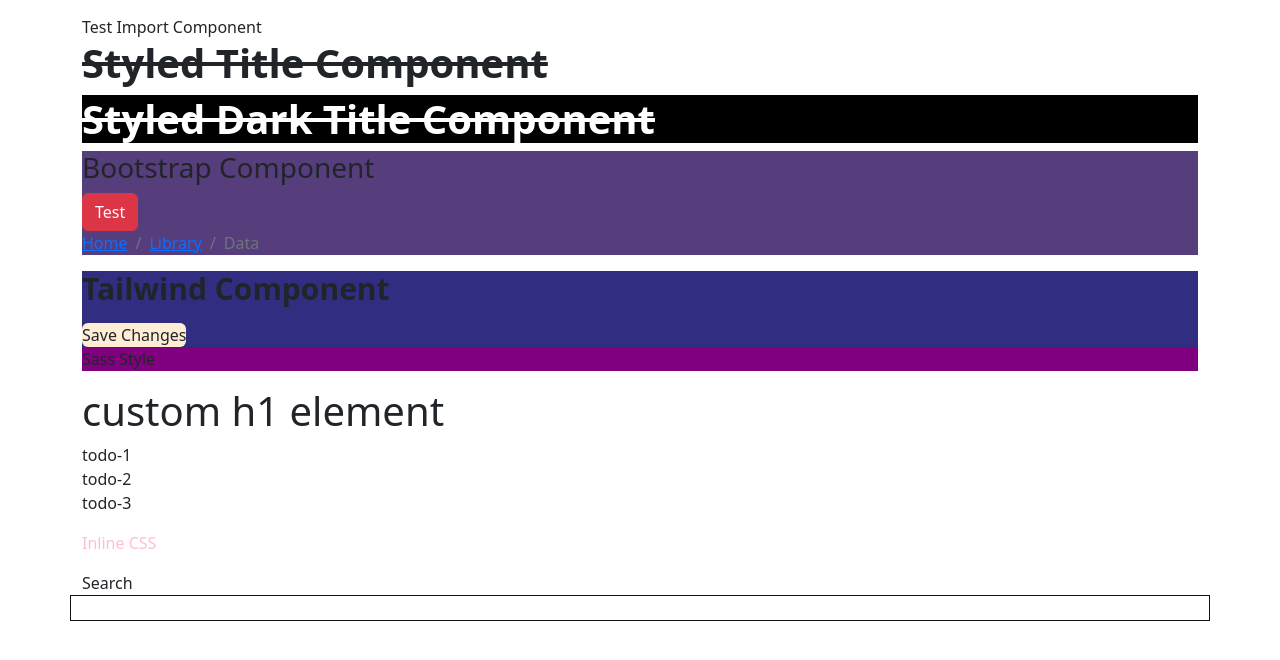
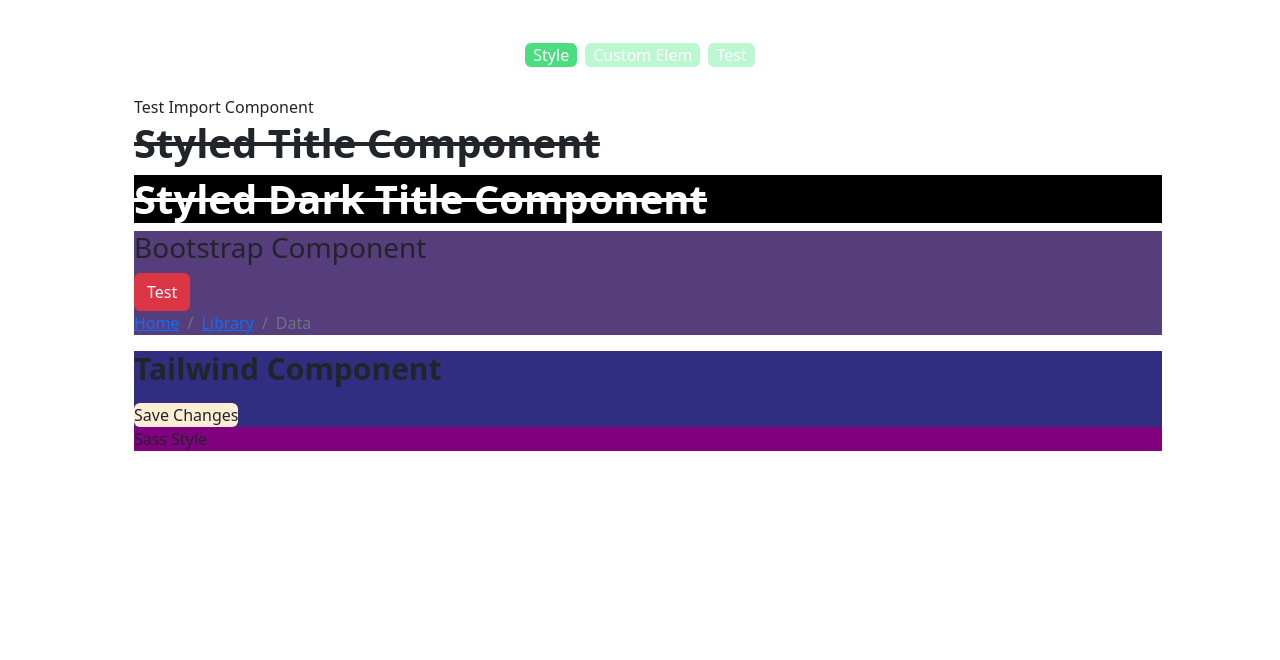
Before and after one commit to ayberkkk/react-tutorial, a React (Create React App) app: page / in a window 1280 px wide. Shown: the top 660 px of the page. Built offline with nearby package versions, Linux system fonts and the light colour scheme.

Commit message:
#2
Button-CustomTabs
npm classnames

```diff
--- a/package.json
+++ b/package.json
@@ -7,6 +7,7 @@
     "@testing-library/react": "^13.4.0",
     "@testing-library/user-event": "^13.5.0",
     "bootstrap": "^5.2.3",
+    "classnames": "^2.3.2",
     "react": "^18.2.0",
     "react-bootstrap": "^2.7.4",
     "react-dom": "^18.2.0",
--- a/src/App.js
+++ b/src/App.js
@@ -2,7 +2,9 @@ import "./App.css";
 import "./Sass.scss";
 import { Container, Row } from "react-bootstrap";
 import StylesComponent from "./components/Styles/StylesComponent";
+import Button from "./components/Button";
 import { createElement } from "react";
+import CustomTab from "./components/CustomTab";
 
 function App() {
   const todolist = ["todo-1", "todo-2", "todo-3"];
@@ -14,24 +16,20 @@ function App() {
   );
   const h1 = createElement("h1", null, "custom h1 element");
 
-  /*
-
-  Custom Create Element
-
-  return createElement(
-    "main",
-    {
-      id: "main",
-      className: "App",
-    },
-    h1,
-    ul
-  );
-*/
+  // return createElement(
+  //   "main",
+  //   {
+  //     id: "main",
+  //     className: "App",
+  //   },
+  //   h1,
+  //   ul
+  // );
 
   const searchFunc = () => {
     alert("Search");
   };
+
   return (
     <main id="main" className="App">
       <Container>
@@ -46,19 +44,44 @@ function App() {
         </>
       )}
       */}
+          <CustomTab activeTab={0}>
+            <CustomTab.Panel title="Style">
+              {" "}
               <StylesComponent />
+            </CustomTab.Panel>
+            <CustomTab.Panel title="Custom Elem">
+              <p style={{ color: "pink" }}>Inline CSS</p>
+              <label htmlFor="search" tabIndex={2}>
+                Search
+              </label>
+              <input
+                type="text"
+                id="search"
+                tabIndex={1}
+                onClick={searchFunc}
+              />{" "}
+              <input
+                type="text"
+                id="search"
+                tabIndex={1}
+                onClick={() => alert("Search-2")}
+              />
+              <div className="flex align-baseline justify-center mt-1">
+                <Button text="Custom Button " variant="success"></Button>
+                <Button text="Custom Button " variant="danger"></Button>
+                <Button text="Custom Button " variant="warning"></Button>
+                <Button text="Custom Button "></Button>
+              </div>
+            </CustomTab.Panel>
+            <CustomTab.Panel title="Test">
               {h1}
               <ul>
                 {todolist.map((todo) => (
                   <li key={todo}>{todo}</li>
                 ))}
               </ul>
-          <p style={{ color: "pink" }}>Inline CSS</p>
-          <label htmlFor="search" tabIndex={2}>
-            Search
-          </label>
-          <input type="text" id="search" tabIndex={1} onClick={searchFunc} />
-          {/* <input type="text" id="search" tabIndex={1} onClick={()=> alert("Search-2")} /> */}
+            </CustomTab.Panel>
+          </CustomTab>
         </Row>
       </Container>
     </main>
--- /dev/null
+++ b/src/components/Button.js
@@ -0,0 +1,21 @@
+import classNames from "classnames";
+
+function Button({ text, variant = "default" }) {
+  return (
+    <button
+      type="button"
+      className={classNames({
+        "p-4 h-10 flex justify-center items-center border-2 text-white rounded hover:bg-gray-700 transition-colors": true,
+        "bg-gray-500": variant === "default",
+        "bg-green-500": variant === "success",
+        "bg-yellow-500": variant === "warning",
+        "bg-red-500": variant === "danger",
+      })}
+    >
+      {text}
+      {variant}
+    </button>
+  );
+}
+
+export default Button;
--- /dev/null
+++ b/src/components/CustomTab.js
@@ -0,0 +1,27 @@
+import { useState } from "react";
+
+function CustomTab({ children, activeTab }) {
+  const [active, setActive] = useState(activeTab);
+  return (
+    <div>
+      <nav className="flex mt-4 justify-center">
+        {children.map((tab, index) => (
+          <button
+            key={index}
+            className={`bg-green-200 pl-2 pr-2 m-1 text-white rounded ${active === index ? "bg-green-400" : "bg-gray-400"}`}
+            onClick={() => setActive(index)}
+          >
+            {tab.props.title}
+          </button>
+        ))}
+      </nav>
+      {children[active]}
+    </div>
+  );
+}
+
+CustomTab.Panel = function ({ children }) {
+  return <div className="p-4 ml-4">{children}</div>;
+};
+
+export default CustomTab;
```
Lines whose indentation alone changed are shown as unchanged.
